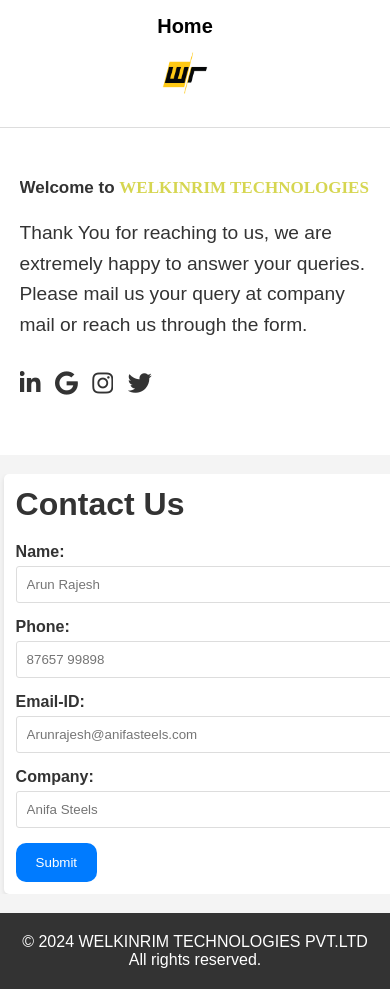
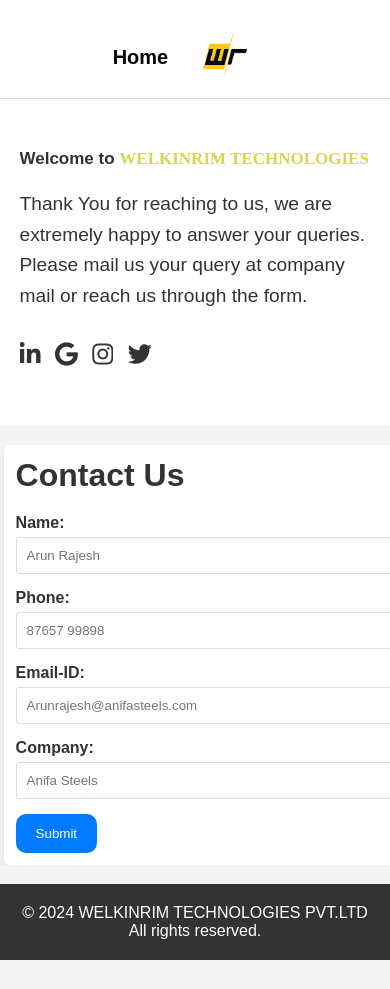
Before and after one commit to PragatheeshwarS/welkinrim, a plain HTML site: page index.html in a window 390 px wide. After the commit the page ends 960 px from the top, so only its background shows below. Drawn offline with Linux system fonts and the light colour scheme; a script that the page names is missing; a web font is replaced by a local one.

Commit message:
modified logo for mobile view

```diff
--- a/style.css
+++ b/style.css
@@ -205,7 +205,7 @@ footer {
     }
 
     nav li {
-        display: block;
+        display: inline-block;
         margin-bottom: 10px;
     }
 
@@ -214,7 +214,7 @@ footer {
     }
 
     .logo {
-        transform: translateY(0px);
+        transform: translateY(15px);
         overflow: hidden;
     }
 
```
